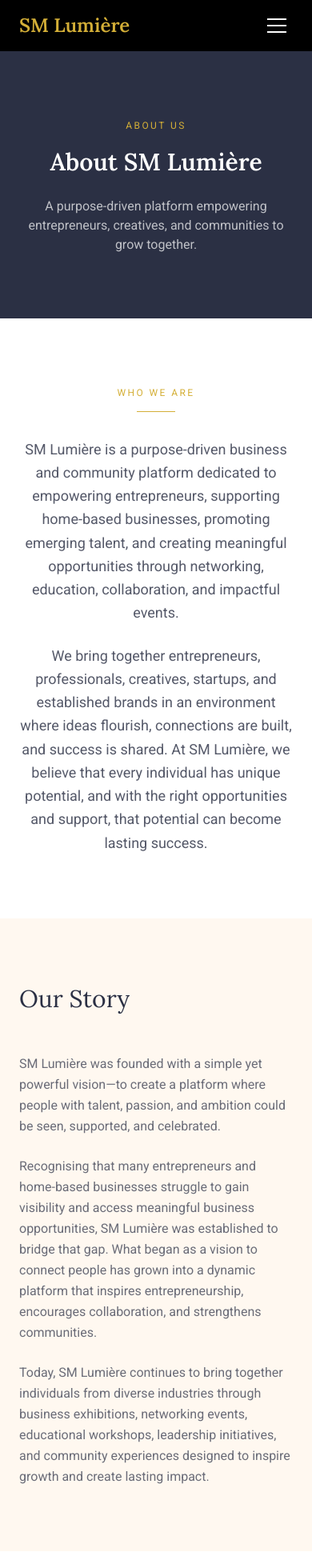
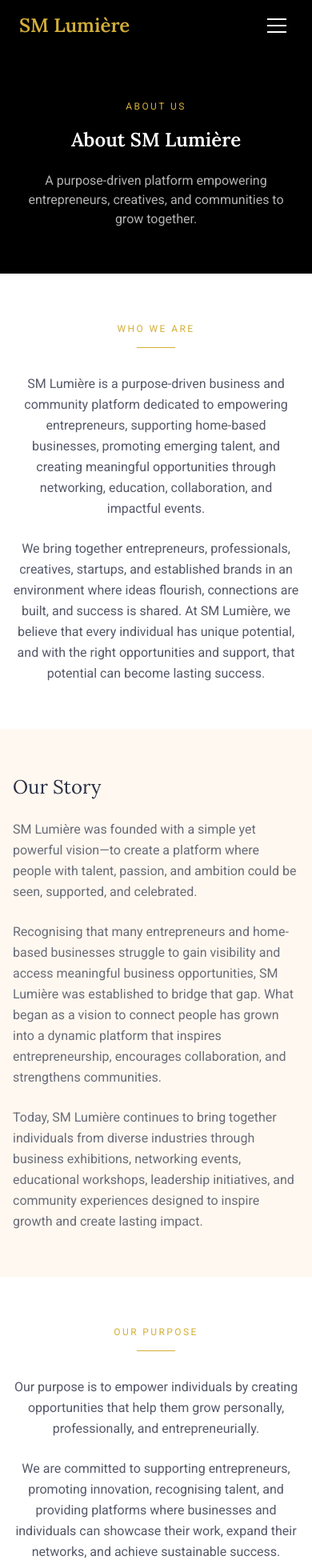
Before and after one commit to SafaMaqbool/sm-lumiere-website, a Next.js app in the folder web/: page /about in a window 390 px wide. Shown: the top 1960 px of the page at 80% size. Built offline with nearby package versions, Linux system fonts and the light colour scheme.

Commit message:
feat: update styling and layout for About, Core Values, Our Purpose, Our Story, Vision & Mission, Who We Are, and Why Founded components

```diff
--- a/web/app/components/AboutHero.tsx
+++ b/web/app/components/AboutHero.tsx
@@ -1,11 +1,11 @@
 export default function AboutHero() {
   return (
-    <section className="bg-navy py-20 md:py-28">
-      <div className="max-w-4xl mx-auto px-6 text-center">
+    <section className="bg-black py-14 sm:py-20 md:py-28">
+      <div className="max-w-4xl mx-auto px-4 sm:px-6 text-center">
         <span className="font-body text-xs tracking-[0.2em] uppercase text-gold">
           About Us
         </span>
-        <h1 className="font-heading text-3xl md:text-5xl font-semibold text-white mt-4 leading-tight">
+        <h1 className="font-heading text-2xl sm:text-3xl md:text-5xl font-semibold text-white mt-4 leading-tight">
           About SM Lumière
         </h1>
         <p className="font-body text-base md:text-lg text-white/70 mt-6 max-w-2xl mx-auto">
--- a/web/app/components/CoreValues.tsx
+++ b/web/app/components/CoreValues.tsx
@@ -38,9 +38,9 @@ const values = [
 
 export default function CoreValues() {
   return (
-    <section className="bg-white py-16 md:py-24">
-      <div className="max-w-5xl mx-auto px-4 md:px-6">
-        <h2 className="font-heading text-2xl md:text-3xl text-navy text-center mb-10">
+    <section className="bg-white py-14 sm:py-16 md:py-24">
+      <div className="max-w-5xl mx-auto px-4 sm:px-6">
+        <h2 className="font-heading text-2xl md:text-3xl text-navy text-center mb-8 md:mb-10">
           Our Core Values
         </h2>
         <div className="grid grid-cols-1 sm:grid-cols-2 md:grid-cols-3 gap-4 md:gap-6">
--- a/web/app/components/OurPurpose.tsx
+++ b/web/app/components/OurPurpose.tsx
@@ -1,23 +1,23 @@
 export default function OurPurpose() {
   return (
-    <section className="bg-white py-20">
-      <div className="max-w-3xl mx-auto px-6 text-center">
+    <section className="bg-white py-14 sm:py-20">
+      <div className="max-w-3xl mx-auto px-4 sm:px-6 text-center">
         <span className="font-body text-xs tracking-[0.2em] uppercase text-gold">
           Our Purpose
         </span>
         <div className="w-12 h-px bg-gold mx-auto mt-3 mb-8" />
-        <p className="font-body text-lg text-navy/80 leading-relaxed">
+        <p className="font-body text-base md:text-lg text-navy/80 leading-relaxed">
           Our purpose is to empower individuals by creating opportunities
           that help them grow personally, professionally, and
           entrepreneurially.
         </p>
-        <p className="font-body text-lg text-navy/80 leading-relaxed mt-6">
+        <p className="font-body text-base md:text-lg text-navy/80 leading-relaxed mt-6">
           We are committed to supporting entrepreneurs, promoting
           innovation, recognising talent, and providing platforms where
           businesses and individuals can showcase their work, expand their
           networks, and achieve sustainable success.
         </p>
-        <p className="font-body text-lg text-navy/80 leading-relaxed mt-6">
+        <p className="font-body text-base md:text-lg text-navy/80 leading-relaxed mt-6">
           Every initiative we undertake is guided by the belief that when
           people are empowered, communities thrive.
         </p>
--- a/web/app/components/OurStory.tsx
+++ b/web/app/components/OurStory.tsx
@@ -1,8 +1,8 @@
 export default function OurStory() {
   return (
-    <section className="bg-cream py-20 md:py-24">
-      <div className="max-w-5xl mx-auto px-6 grid md:grid-cols-[1fr_1.4fr] gap-12 items-start">
-        <p className="font-heading text-3xl md:text-4xl text-navy leading-snug">
+    <section className="bg-cream py-14 sm:py-20 md:py-24">
+      <div className="max-w-5xl mx-auto px-4 sm:px-6 grid md:grid-cols-[1fr_1.4fr] gap-6 md:gap-12 items-start">
+        <p className="font-heading text-2xl sm:text-3xl md:text-4xl text-navy leading-snug">
           Our Story
         </p>
 
--- a/web/app/components/VisionMission.tsx
+++ b/web/app/components/VisionMission.tsx
@@ -1,8 +1,8 @@
 export default function VisionMission() {
   return (
-    <section className="bg-cream py-20">
-      <div className="max-w-5xl mx-auto px-6 grid md:grid-cols-2 gap-10">
-        <div className="bg-white rounded-lg p-8 shadow-sm border-t-4 border-gold">
+    <section className="bg-cream py-14 sm:py-20">
+      <div className="max-w-5xl mx-auto px-4 sm:px-6 grid md:grid-cols-2 gap-6 md:gap-10">
+        <div className="bg-white rounded-lg p-6 md:p-8 shadow-sm border-t-4 border-gold">
           <h2 className="font-heading text-2xl font-semibold text-navy mb-4">
             Our Vision
           </h2>
@@ -17,7 +17,7 @@ export default function VisionMission() {
           </p>
         </div>
 
-        <div className="bg-white rounded-lg p-8 shadow-sm border-t-4 border-gold">
+        <div className="bg-white rounded-lg p-6 md:p-8 shadow-sm border-t-4 border-gold">
           <h2 className="font-heading text-2xl font-semibold text-navy mb-4">
             Our Mission
           </h2>
--- a/web/app/components/WhoWeAre.tsx
+++ b/web/app/components/WhoWeAre.tsx
@@ -1,19 +1,19 @@
 export default function WhoWeAre() {
   return (
-    <section className="bg-white py-20">
-      <div className="max-w-3xl mx-auto px-6 text-center">
+    <section className="bg-white py-14 sm:py-20">
+      <div className="max-w-3xl mx-auto px-4 sm:px-6 text-center">
         <span className="font-body text-xs tracking-[0.2em] uppercase text-gold">
           Who We Are
         </span>
         <div className="w-12 h-px bg-gold mx-auto mt-3 mb-8" />
-        <p className="font-body text-lg text-navy/80 leading-relaxed">
+        <p className="font-body text-base md:text-lg text-navy/80 leading-relaxed">
           SM Lumière is a purpose-driven business and community platform
           dedicated to empowering entrepreneurs, supporting home-based
           businesses, promoting emerging talent, and creating meaningful
           opportunities through networking, education, collaboration, and
           impactful events.
         </p>
-        <p className="font-body text-lg text-navy/80 leading-relaxed mt-6">
+        <p className="font-body text-base md:text-lg text-navy/80 leading-relaxed mt-6">
           We bring together entrepreneurs, professionals, creatives,
           startups, and established brands in an environment where ideas
           flourish, connections are built, and success is shared. At SM
--- a/web/app/components/WhyFounded.tsx
+++ b/web/app/components/WhyFounded.tsx
@@ -1,28 +1,28 @@
 export default function WhyFounded() {
   return (
-    <section className="bg-navy py-20 md:py-24">
-      <div className="max-w-3xl mx-auto px-6 text-center">
+    <section className="bg-black py-14 sm:py-20 md:py-24">
+      <div className="max-w-3xl mx-auto px-4 sm:px-6 text-center">
         <span className="font-body text-xs tracking-[0.2em] uppercase text-gold">
           Why SM Lumière Was Founded
         </span>
         <div className="w-12 h-px bg-gold mx-auto mt-3 mb-8" />
-        <p className="font-body text-lg text-white/80 leading-relaxed">
+        <p className="font-body text-base md:text-lg text-white/80 leading-relaxed">
           SM Lumière was founded to provide more than just events—it was
           created to build opportunities.
         </p>
-        <p className="font-body text-lg text-white/80 leading-relaxed mt-6">
+        <p className="font-body text-base md:text-lg text-white/80 leading-relaxed mt-6">
           Its purpose is to give entrepreneurs a platform to grow, help
           home-based businesses gain recognition, promote talented
           individuals, encourage women and aspiring leaders to pursue their
           ambitions, and create an ecosystem where collaboration is valued
           over competition.
         </p>
-        <p className="font-body text-lg text-white/80 leading-relaxed mt-6">
+        <p className="font-body text-base md:text-lg text-white/80 leading-relaxed mt-6">
           SM Lumière exists to inspire confidence, strengthen businesses,
           connect communities, and empower people to transform ideas into
           action and ambition into achievement.
         </p>
-        <p className="font-heading text-xl md:text-2xl text-gold leading-relaxed mt-10">
+        <p className="font-heading text-lg sm:text-xl md:text-2xl text-gold leading-relaxed mt-10">
           As the platform continues to grow, its commitment remains the
           same: to create meaningful opportunities, celebrate talent,
           support entrepreneurship, and build a community where success is
```
